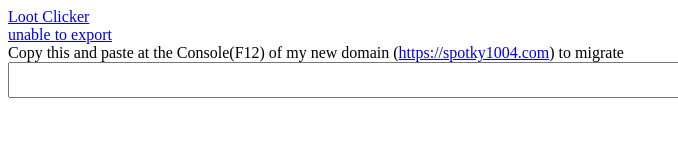
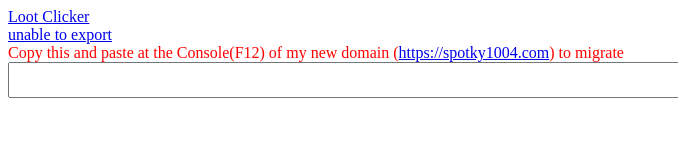
Before and after one commit to spotky1004/spotky1004.github.io, a plain HTML site: page SavefileExporter.html in a window 1280 px wide. Shown: the whole page, without its empty margins (0-678 px from the left). Drawn offline with Linux system fonts and the light colour scheme.

Commit message:
Updated savefileExporter again...

```diff
--- a/SavefileExporter.html
+++ b/SavefileExporter.html
@@ -4,7 +4,7 @@
     <meta charset="UTF-8">
     <meta http-equiv="X-UA-Compatible" content="IE=edge">
     <meta name="viewport" content="width=device-width, initial-scale=1.0">
-    <script src="./savefileExporter.js?ver=5" defer></script>
+    <script src="./savefileExporter.js?ver=6" defer></script>
 
     <style>
         textarea {
--- a/savefileExporter.js
+++ b/savefileExporter.js
@@ -32,7 +32,7 @@ for (const name in toExport) {
 }
 
 let namespace = document.createElement("div");
-namespace.innerHTML = "<span color=\"#f00\">Copy this and paste at the Console(F12) of my new domain (<a href=\"https://spotky1004.com\">https://spotky1004.com</a>) to migrate</span>";
+namespace.innerHTML = "<span style=\"color: #f00;\">Copy this and paste at the Console(F12) of my new domain (<a href=\"https://spotky1004.com\">https://spotky1004.com</a>) to migrate</span>";
 mainDiv.append(namespace);
 let exportBox = document.createElement("textarea");
 exportBox.value = saveString;
```
